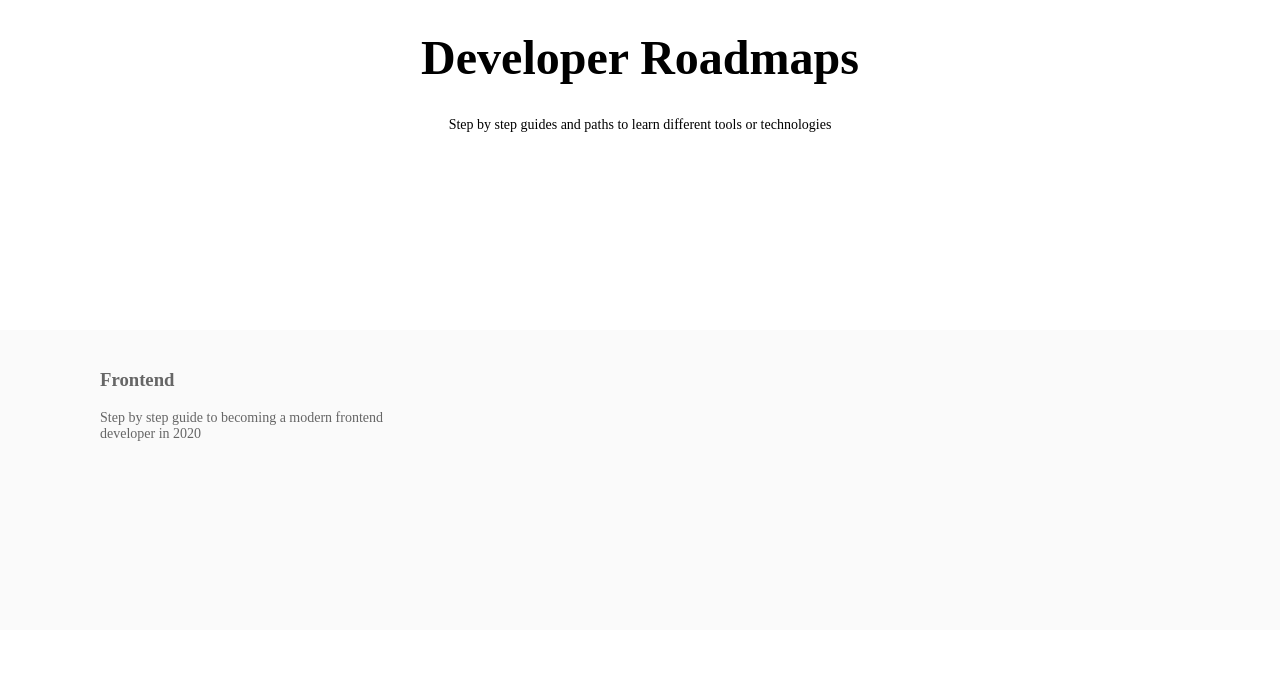
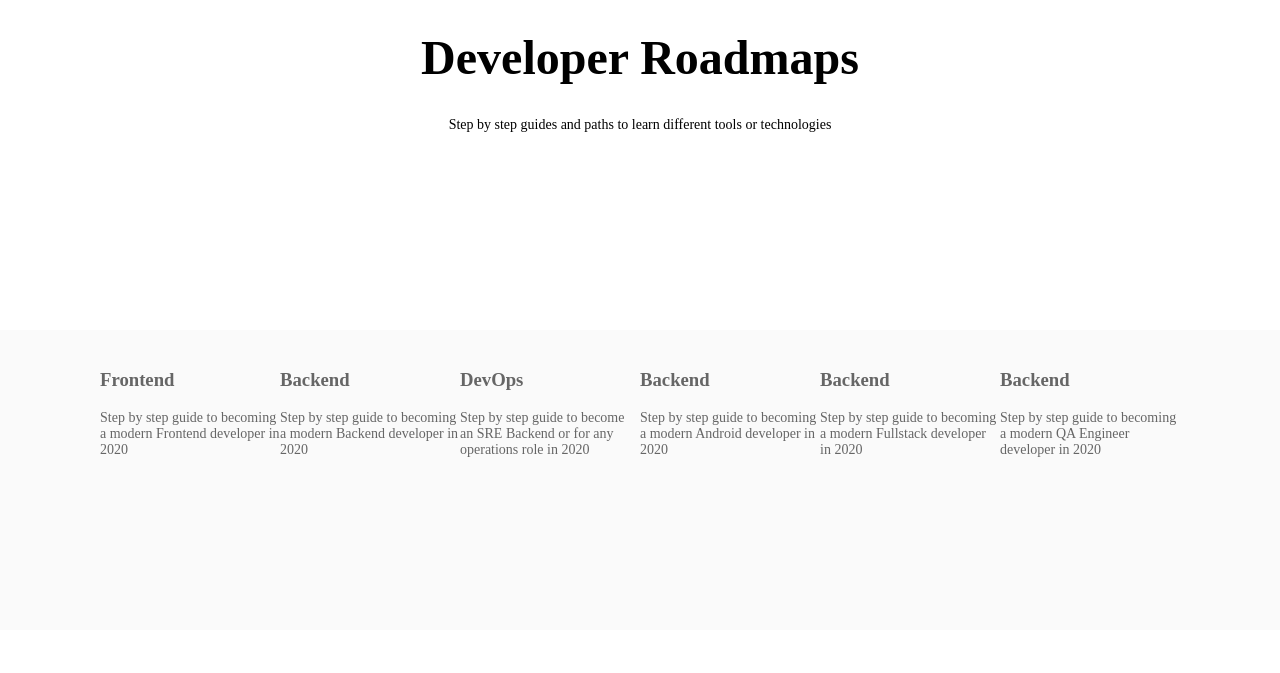
Before and after one commit to jaeyoonw/roadmap, a plain HTML site: page index.html in a window 1280 px wide. Shown: the part 82-755 px from the top of the page. Drawn offline with Linux system fonts and the light colour scheme.

Commit message:
6/7 commit

```diff
--- a/index.html
+++ b/index.html
@@ -36,10 +36,55 @@
         <div class="middle-bottom-container container">
           <div class="row">
             <div class="card">
-              <a href="#" class="Blockitem">
+              <a href="" class="Blockitem">
                 <h3>Frontend</h3>
                 <p>
-                  Step by step guide to becoming a modern frontend developer in
+                  Step by step guide to becoming a modern Frontend developer in
+                  2020
+                </p>
+              </a>
+            </div>
+            <div class="card">
+              <a href="" class="Blockitem">
+                <h3>Backend</h3>
+                <p>
+                  Step by step guide to becoming a modern Backend developer in
+                  2020
+                </p>
+              </a>
+            </div>
+            <div class="card">
+              <a href="" class="Blockitem">
+                <h3>DevOps</h3>
+                <p>
+                  Step by step guide to become an SRE Backend or for any operations role in
+                  2020
+                </p>
+              </a>
+            </div>
+            <div class="card">
+              <a href="" class="Blockitem">
+                <h3>Backend</h3>
+                <p>
+                  Step by step guide to becoming a modern Android developer in
+                  2020
+                </p>
+              </a>
+            </div>
+            <div class="card">
+              <a href="" class="Blockitem">
+                <h3>Backend</h3>
+                <p>
+                  Step by step guide to becoming a modern Fullstack developer in
+                  2020
+                </p>
+              </a>
+            </div>
+            <div class="card">
+              <a href="" class="Blockitem">
+                <h3>Backend</h3>
+                <p>
+                  Step by step guide to becoming a modern QA Engineer developer in
                   2020
                 </p>
               </a>
```
